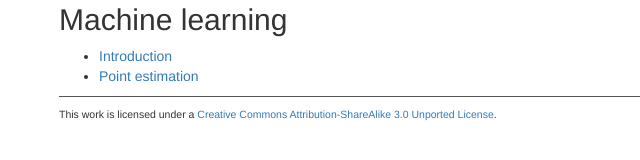
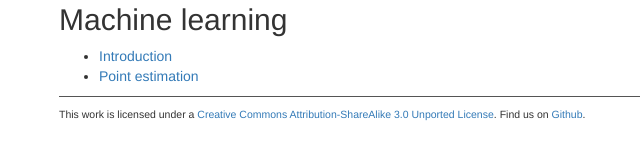
Before and after one commit to jstnhuang/cse101, a Jekyll site: the page built from index.html, in a window 1280 px wide. Shown: the part 200-360 px from the top of the page, without its empty margins (11-651 px from the left). Built offline with Jekyll 4.4.1, drawn with Linux system fonts in a browser that asks for light colours; nearby versions of some CDN libraries.

Commit message:
Added Github link.

```diff
--- a/_includes/footer.html
+++ b/_includes/footer.html
@@ -1,3 +1,3 @@
 <div class="footer">
-  This work is licensed under a <a rel="license" href="http://creativecommons.org/licenses/by-sa/3.0/deed.en_US">Creative Commons Attribution-ShareAlike 3.0 Unported License</a>.
+  This work is licensed under a <a rel="license" href="http://creativecommons.org/licenses/by-sa/3.0/deed.en_US">Creative Commons Attribution-ShareAlike 3.0 Unported License</a>. Find us on <a href="https://github.com/jstnhuang/cse101/tree/gh-pages">Github</a>.
 </div>
```
